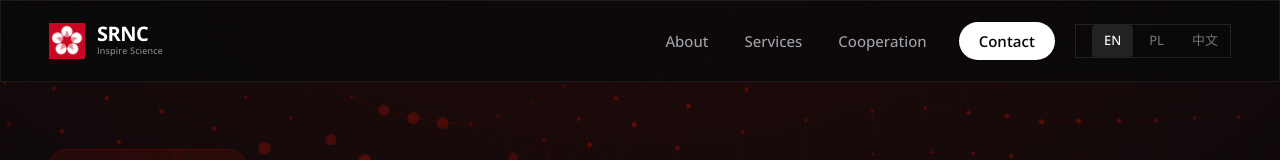
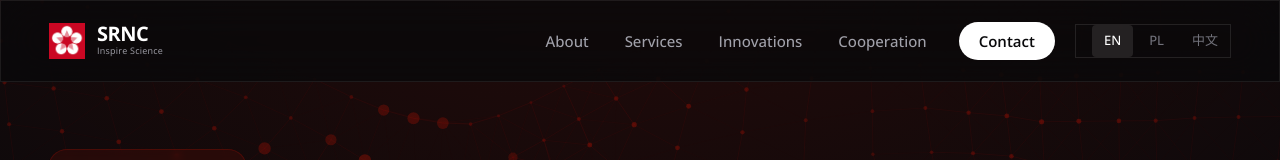
Before and after one commit to 5bgrw6p9tb-afk/srnc-www, a React (Vite) app: page / in a window 1280 px wide. Shown: the top 160 px of the page. Built offline with nearby package versions, Linux system fonts and the light colour scheme.

Commit message:
Updated App.tsx

```diff
--- a/src/App.tsx
+++ b/src/App.tsx
@@ -246,6 +246,7 @@ function App() {
             <div className="hidden lg:flex items-center gap-1">
               <a href="#about" className="px-4 py-2 text-[15px] font-medium text-zinc-400 hover:text-white transition-colors">{t.nav.about}</a>
               <a href="#services" className="px-4 py-2 text-[15px] font-medium text-zinc-400 hover:text-white transition-colors">{t.nav.services}</a>
+              <a href="#innovations" className="px-4 py-2 text-[15px] font-medium text-zinc-400 hover:text-white transition-colors">{t.nav.innovations}</a>
               <a href="#cooperation" className="px-4 py-2 text-[15px] font-medium text-zinc-400 hover:text-white transition-colors">{t.nav.cooperation}</a>
               <a href="#contact" className="ml-3 px-5 py-2 text-[15px] font-semibold bg-white text-zinc-950 hover:bg-zinc-100 transition-all rounded-full">{t.nav.contact}</a>
               <div className="flex items-center gap-1 ml-4 pl-4 border-l border-white/10">
--- a/src/translations.ts
+++ b/src/translations.ts
@@ -2,6 +2,7 @@ export interface Translation {
   nav: {
     about: string;
     services: string;
+    innovations: string;
     cooperation: string;
     contact: string;
   };
@@ -125,6 +126,7 @@ export const translations: Record<string, Translation> = {
     nav: {
       about: "About",
       services: "Services",
+      innovations: "Innovations",
       cooperation: "Cooperation",
       contact: "Contact"
     },
@@ -256,6 +258,7 @@ export const translations: Record<string, Translation> = {
     nav: {
       about: "O nas",
       services: "Usługi",
+      innovations: "Innowacje",
       cooperation: "Współpraca",
       contact: "Kontakt"
     },
@@ -387,6 +390,7 @@ export const translations: Record<string, Translation> = {
     nav: {
       about: "关于我们",
       services: "服务",
+      innovations: "创新",
       cooperation: "合作",
       contact: "联系"
     },
```
